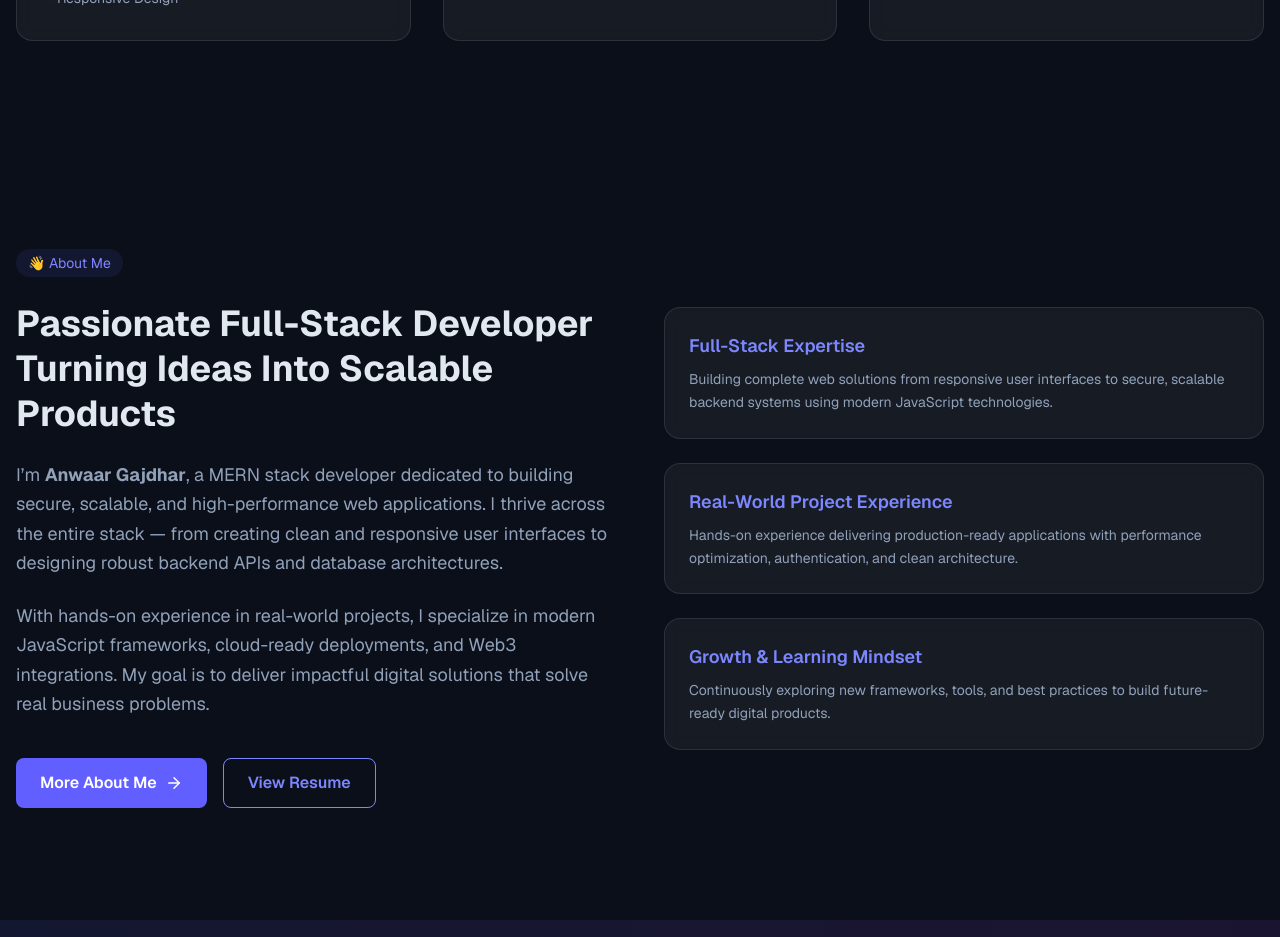
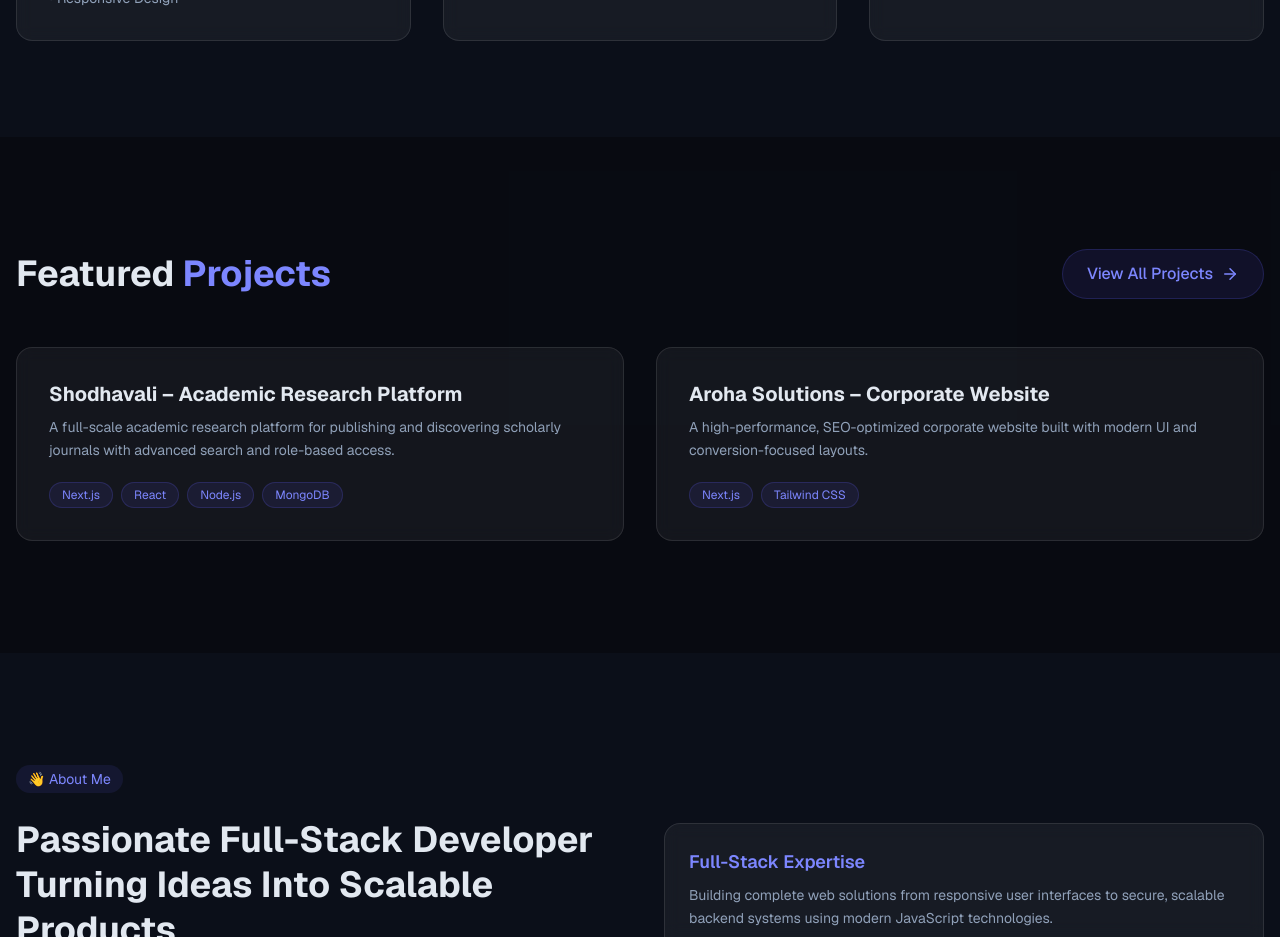
Before and after one commit to anwaargajdhar/portfolio, a Next.js app: page / in a window 1280 px wide. Shown: the part 1100-2037 px from the top of the page. Built offline with nearby package versions, Linux system fonts and the light colour scheme.

Commit message:
your message

```diff
--- a/app/page.tsx
+++ b/app/page.tsx
@@ -186,6 +186,70 @@ export default function Home() {
           ))}
         </motion.div>
       </section>
+    {/* ---------------- PROJECTS ---------------- */}
+<section id="projects" className="py-28 bg-black/30">
+  <div className="max-w-7xl mx-auto px-4">
+
+    {/* Header */}
+    <div className="flex flex-col md:flex-row md:items-center md:justify-between mb-12 gap-6">
+      <h2 className="text-4xl font-bold">
+        Featured <span className="text-indigo-400">Projects</span>
+      </h2>
+
+      <Link
+        href="/projects"
+        className="inline-flex items-center gap-2 px-6 py-3
+                   bg-indigo-500/10 text-indigo-400 border border-indigo-500/20
+                   rounded-full font-medium hover:bg-indigo-500 hover:text-white transition"
+      >
+        View All Projects <ArrowRight size={18} />
+      </Link>
+    </div>
+
+    {/* Projects Grid */}
+    <motion.div className="grid md:grid-cols-2 gap-8">
+      {projects.map((p) => (
+        <motion.div
+          key={p.title}
+          {...glowHover}
+          className="p-8 rounded-2xl bg-white/5 backdrop-blur
+                     border border-white/10 flex flex-col justify-between"
+        >
+          <div>
+            <h3 className="text-xl font-bold mb-2">{p.title}</h3>
+            <p className="text-sm text-slate-400 mb-5 leading-relaxed">
+              {p.description}
+            </p>
+
+            <div className="flex gap-2 flex-wrap">
+              {p.tags.map((tag) => (
+                <span
+                  key={tag}
+                  className="px-3 py-1 text-xs bg-indigo-500/10
+                             text-indigo-400 rounded-full border border-indigo-500/20"
+                >
+                  {tag}
+                </span>
+              ))}
+            </div>
+          </div>
+
+          {/* Card Button */}
+          {p.link && (
+            <Link
+              href={p.link}
+              className="mt-6 inline-flex items-center gap-2 text-sm
+                         text-indigo-400 hover:text-indigo-300 transition"
+            >
+              View Project <ArrowRight size={16} />
+            </Link>
+          )}
+        </motion.div>
+      ))}
+    </motion.div>
+  </div>
+</section>
+
 
       {/* ---------------- ABOUT ---------------- */}
       <section id="about" className="py-28">
```
